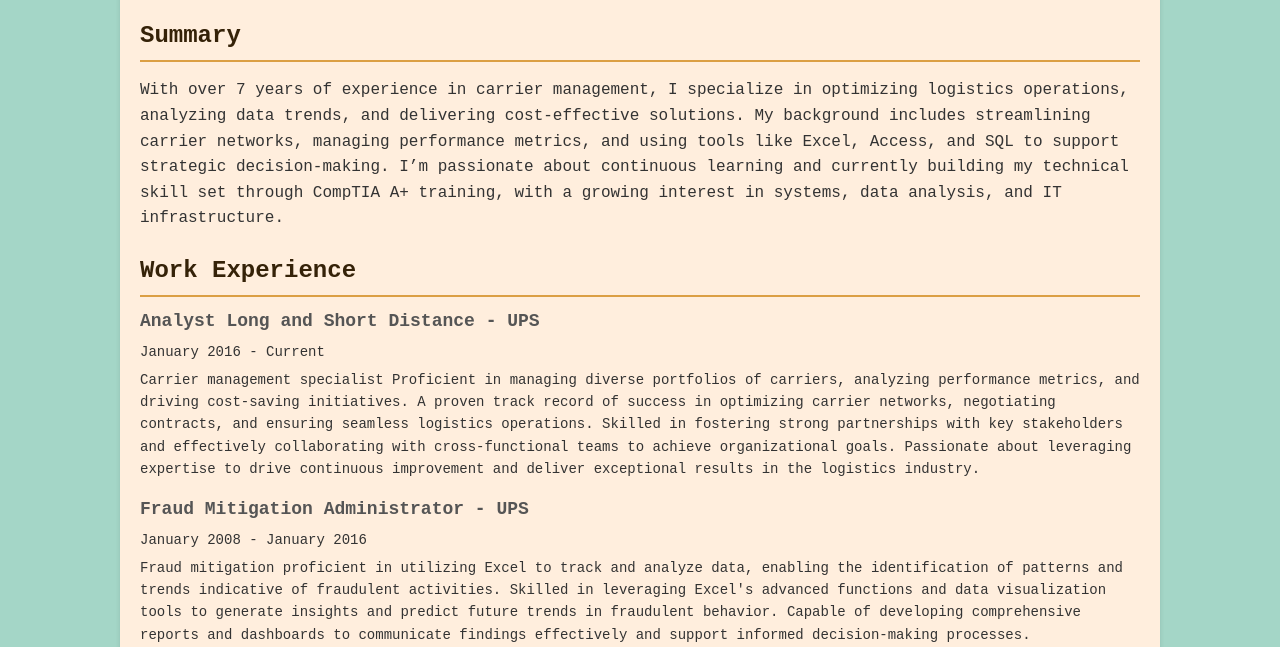
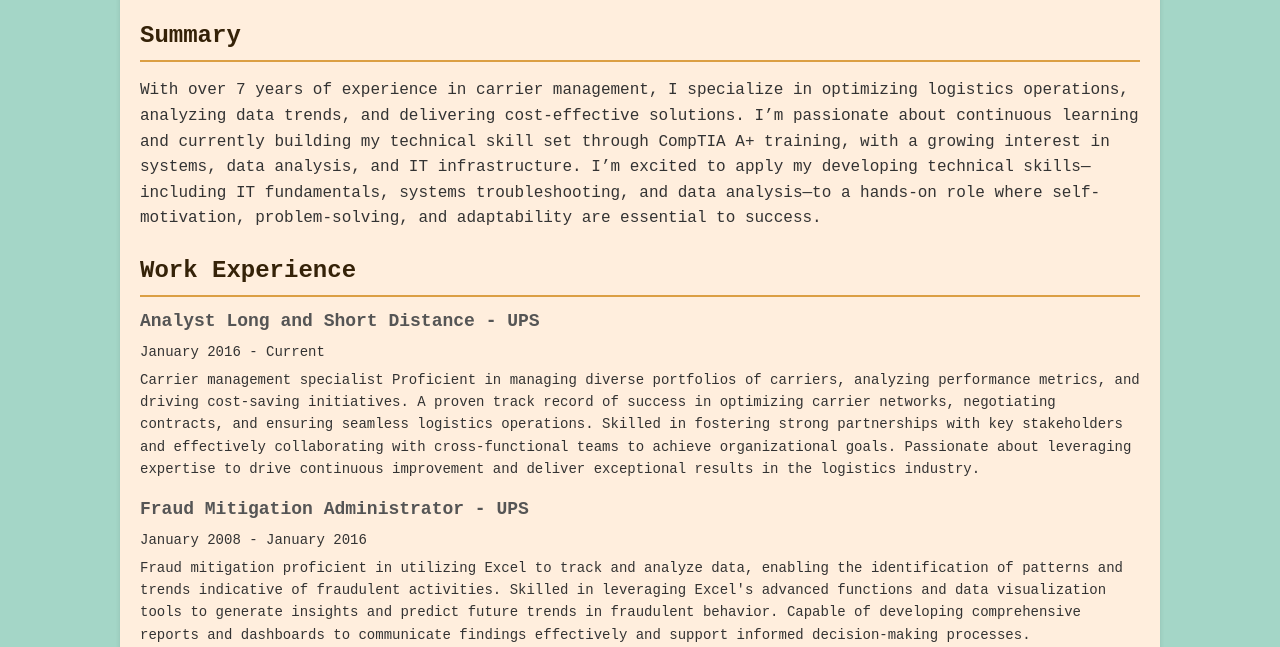
Before and after one commit to brit-tiny/brit-tiny.github.io, a plain HTML site: page index.html in a window 1280 px wide. Shown: the part 153-800 px from the top of the page. Drawn offline with Linux system fonts and the light colour scheme.

Commit message:
Update for CMG Tech Analyst role

```diff
--- a/index.html
+++ b/index.html
@@ -133,11 +133,12 @@
                 <p>
                     With over 7 years of experience in carrier management, I specialize
                     in optimizing logistics operations, analyzing data trends, and delivering
-                    cost-effective solutions. My background includes streamlining carrier networks,
-                    managing performance metrics, and using tools like Excel, Access, and SQL to
-                    support strategic decision-making. I’m passionate about continuous learning and
+                    cost-effective solutions. I’m passionate about continuous learning and
                     currently building my technical skill set through CompTIA A+ training, with a
-                    growing interest in systems, data analysis, and IT infrastructure.
+                    growing interest in systems, data analysis, and IT infrastructure. I’m
+                    excited to apply my developing technical skills—including IT fundamentals,
+                    systems troubleshooting, and data analysis—to a hands-on role where
+                    self-motivation, problem-solving, and adaptability are essential to success.
                 </p>
             </section>
             <section class="section">
```
